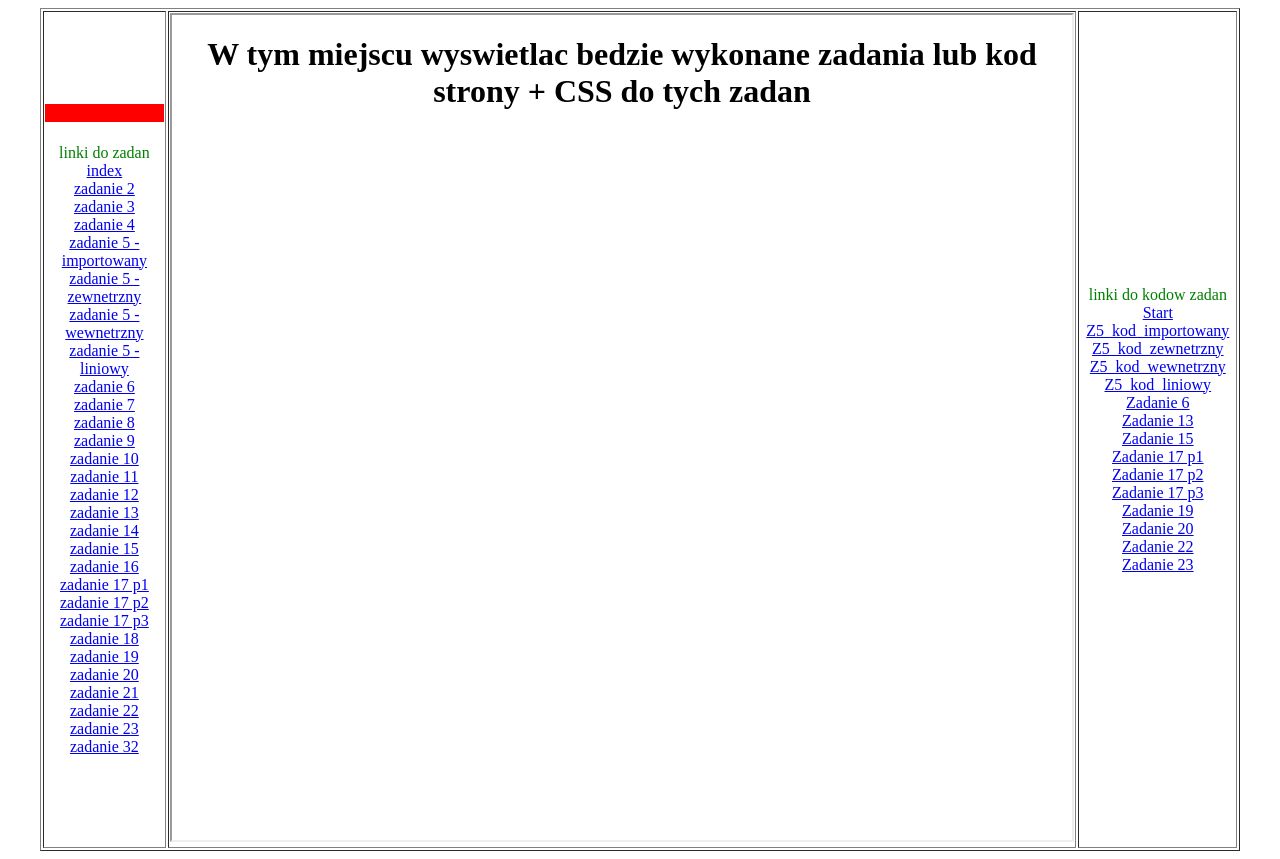
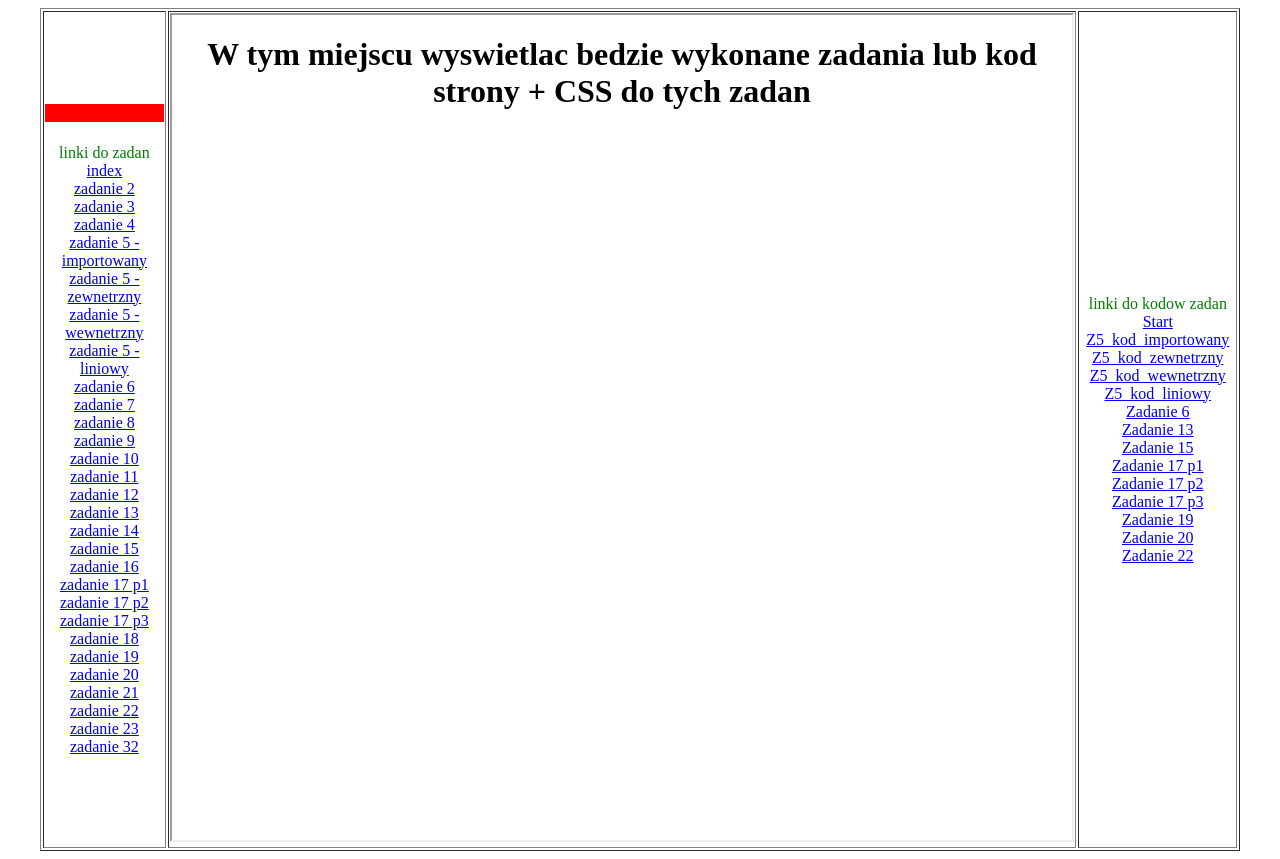
Before and after one commit to Yasu132/olgierd, a plain HTML site: page index.html in a window 1280 px wide. Drawn offline with Linux system fonts and the light colour scheme.

Commit message:
Update index.html

```diff
--- a/index.html
+++ b/index.html
@@ -67,7 +67,6 @@
 				<a href="Z19.html" target="strony">Zadanie 19 </a> <br>
 				<a href="Z20.html" target="strony">Zadanie 20 </a> <br>
 				<a href="Z22.html" target="strony">Zadanie 22 </a> <br>
-				<a href="Z23.html" target="strony">Zadanie 23 </a> <br>
 			</td>
 		</tr>
 	</table>
```
